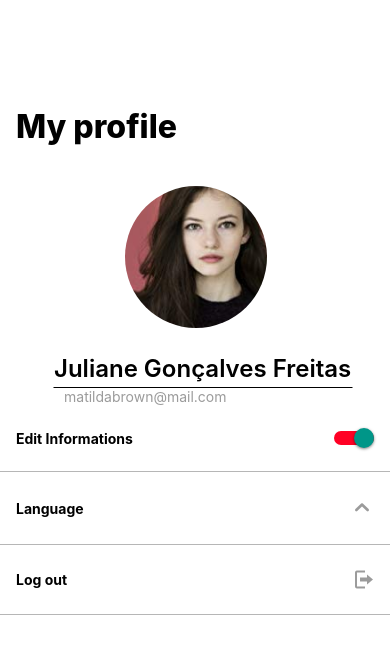
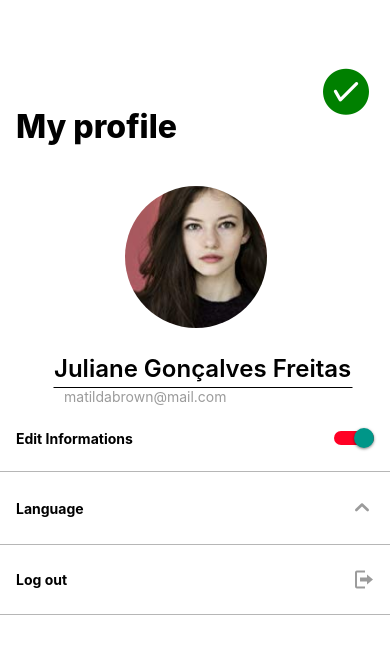
Before and after one commit to pborganization/pborganization-projeto-comprass_power_rangers, a React Native app: screen / in a window 390 px wide. Both pictures are taken after a click on the element 354 px from the left and 420 px from the top of the page. Shown: the top 654 px of the page. Built offline with nearby package versions, Linux system fonts and the light colour scheme.

Commit message:
feat: new verification button added

```diff
--- a/src/components/profileComponents/Warnings.tsx
+++ b/src/components/profileComponents/Warnings.tsx
@@ -8,6 +8,7 @@ interface EditWarningProps {
 interface LogOutWarningProps {
   visible: boolean;
   onCloseModal: () => void;
+  onNoPress: () => void;
 }
 
 export const EditWarning: React.FC<EditWarningProps> = ({ visible }) => {
@@ -17,7 +18,13 @@ export const EditWarning: React.FC<EditWarningProps> = ({ visible }) => {
 export const LogOutWarning: React.FC<LogOutWarningProps> = ({
   visible,
   onCloseModal,
+  onNoPress
 }) => {
+  const handleNoPress = () => {
+    onNoPress();
+    onCloseModal();
+  };
+
   return (
     <Modal transparent visible={visible} animationType="fade">
       <View style={styles.warningContainer}>
@@ -31,7 +38,7 @@ export const LogOutWarning: React.FC<LogOutWarningProps> = ({
             <TouchableOpacity>
               <Text style={styles.buttonText}>Yes</Text>
             </TouchableOpacity>
-            <TouchableOpacity onPress={onCloseModal}>
+            <TouchableOpacity onPress={handleNoPress}>
               <Text style={styles.buttonText}>No</Text>
             </TouchableOpacity>
           </View>
--- a/src/screens/profileScreen.tsx
+++ b/src/screens/profileScreen.tsx
@@ -11,24 +11,39 @@ import { Entypo } from '@expo/vector-icons';
 import { LanguageOption } from '../components/profileComponents/LanguageOption';
 import { EditInfos } from '../components/profileComponents/EditInfos';
 import { LogOutWarning } from '../components/profileComponents/Warnings';
+import { AntDesign } from '@expo/vector-icons';
 
 export const ProfileScreen = () => {
   const [isEnabled, setIsEnabled] = useState(false);
   const [nameInput, setNameInput] = useState(null as React.ReactElement | null);
+  const [verificationIcon, setVerificationIcon] = useState(false);
 
   useEffect(() => {
     setNameInput(isEnabled ? <EditInfos /> : null);
+    setVerificationIcon(isEnabled);
   }, [isEnabled]);
 
   const toggleSwitch = () => setIsEnabled((previousState) => !previousState);
 
   const [isLogOutWarningVisible, setIsLogOutWarningVisible] = useState(false);
   const handleCloseModal = () => {
+    if (!isLogOutWarningVisible) {
+      setVerificationIcon(!isEnabled);
+    }
     setIsLogOutWarningVisible(false);
   };
+  const handleNoPress = () => {
+    setVerificationIcon(false);
+  };
+
 
   return (
     <View style={styles.container}>
+      {verificationIcon && (
+        <TouchableOpacity style={styles.verification}>
+          <AntDesign name='checkcircle' size={46} color='green'/>
+        </TouchableOpacity>
+      )}
       <View style={styles.titleImageContainer}>
         <Text style={styles.textTitle}>My profile</Text>
         <Image
@@ -71,6 +86,7 @@ export const ProfileScreen = () => {
           <LogOutWarning
             visible={isLogOutWarningVisible}
             onCloseModal={handleCloseModal}
+            onNoPress={handleNoPress}
           />
         )}
       </View>
@@ -82,6 +98,13 @@ const styles = StyleSheet.create({
   container: {
     flex: 1,
     flexDirection: 'column',
+  },
+  verification: {
+    position: 'absolute',
+    top: 0,
+    right: 16,
+    marginTop: 66.87,
+    marginRight: 5,
   },
   titleImageContainer: {
     marginTop: 107,
```
